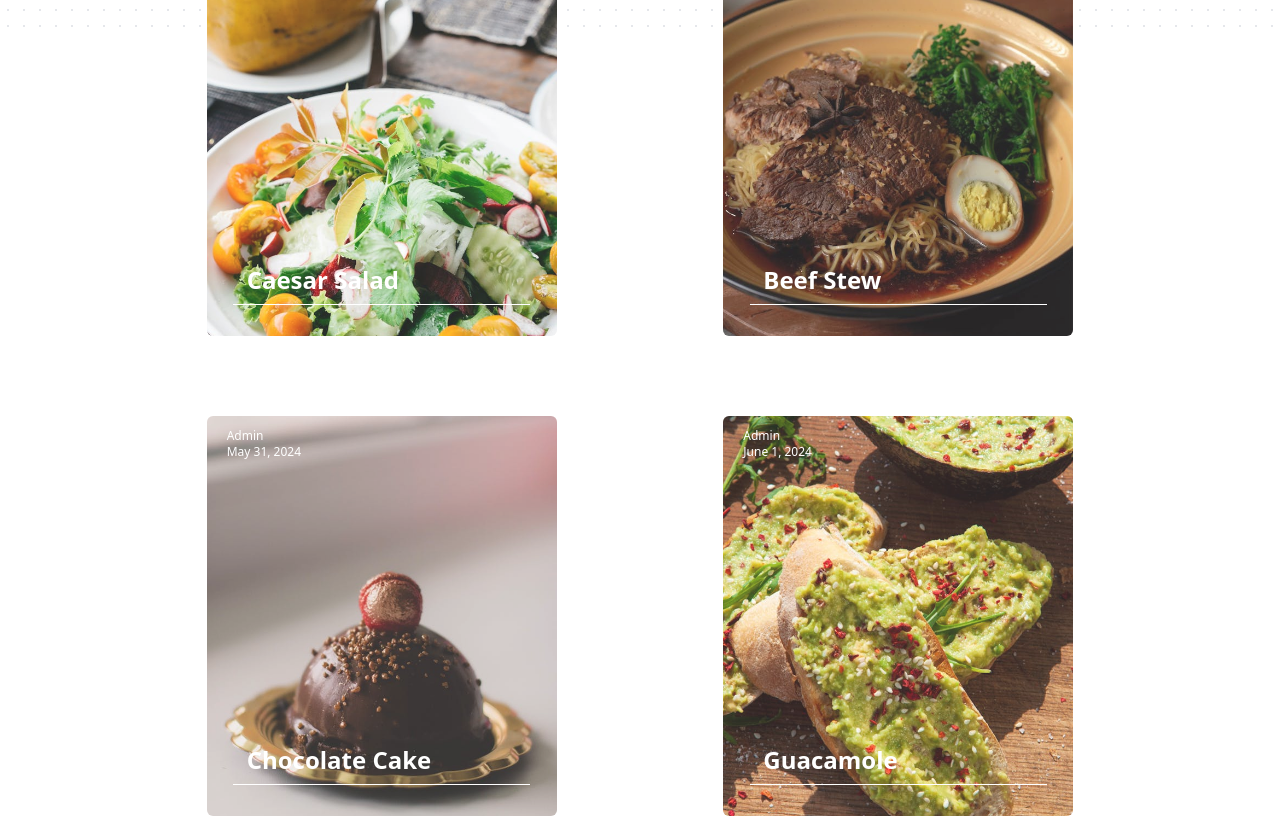
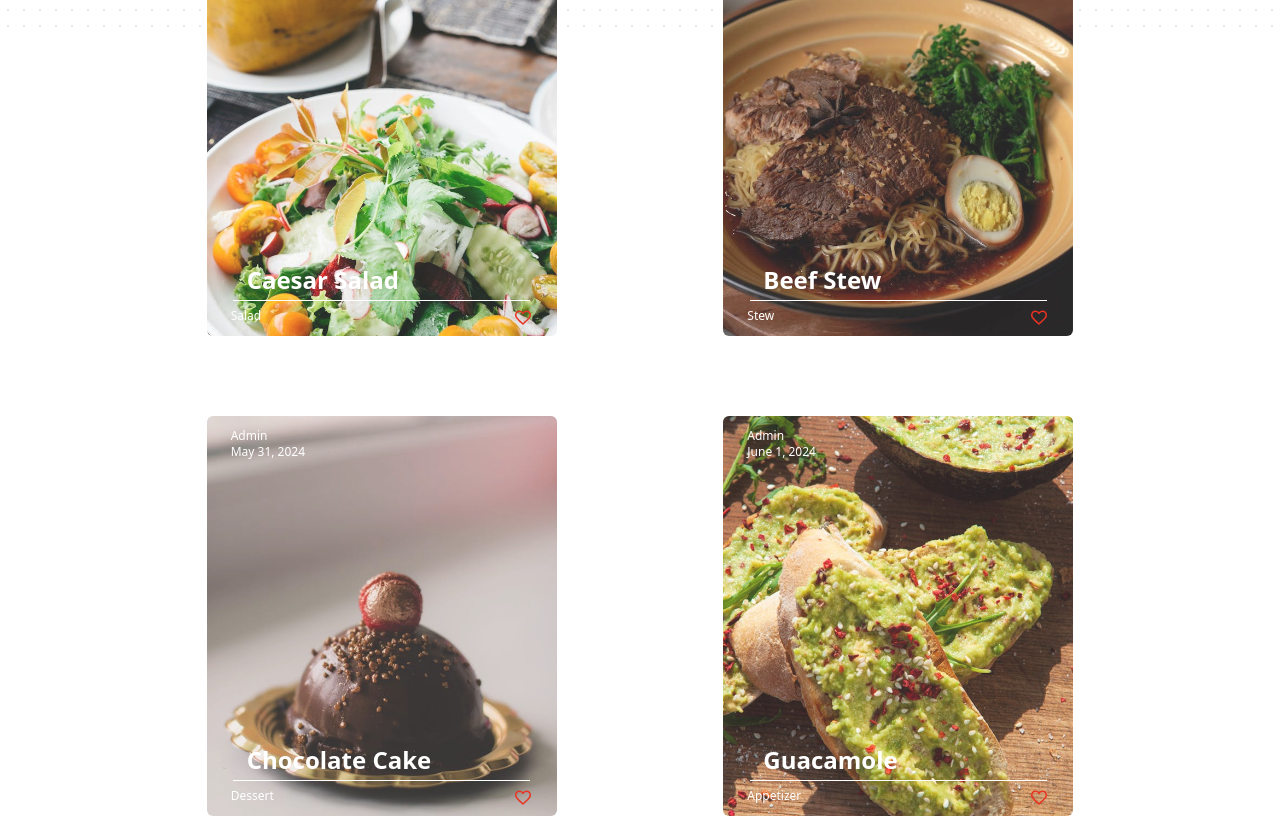
Before and after one commit to sri-anya/FoodBlog, a React (Vite) app: page / in a window 1280 px wide. Shown: the part 766-1584 px from the top of the page. Built offline with nearby package versions, Linux system fonts and the light colour scheme; data requests are answered from the project's data file.

Commit message:
added like button

```diff
--- a/src/components/RecipeCard.jsx
+++ b/src/components/RecipeCard.jsx
@@ -1,15 +1,21 @@
+import { useState } from "react";
 import { useNavigate } from "react-router-dom";
 
 const RecipeCard = ({ recipe }) => {
 
+    const [liked, setLiked] = useState(false)
+
     const navigate = useNavigate();
     return (
-        <div className="container h-[400px] w-[350px] relative" onClick={() => navigate(`/recipe/${recipe.id}`)}>
-            <p className='text-white absolute top-3 z-10 left-5 text-xs'>Admin</p>
-            <p className='text-white absolute top-7 z-10 left-5 text-xs'>{recipe.date_created}</p>
-            <img className="w-full h-full object-cover opacity-85 rounded-md " src={recipe.keyImage} alt="" />
-            <h1 className="text-white font-bold text-2xl absolute bottom-[10%] left-10 hover:text-[#7c767c] cursor-pointer text-wrap">{recipe.title}</h1>
-            <div className='h-[1px] w-[85%] mx-auto bg-white relative bottom-8 z-1'></div>
+        <div className="container h-[400px] w-[350px] relative" >
+            <p className='text-white absolute top-3 z-10 left-6 text-xs'>Admin</p>
+            <p className='text-white absolute top-7 z-10 left-6 text-xs'>{recipe.date_created}</p>
+            <img className="w-full h-full object-cover opacity-85 rounded-md " src={recipe.keyImage} alt="recipeImage" />
+            <h1 className="text-white font-bold text-2xl absolute bottom-[10%] left-10 hover:text-[#7c767c] cursor-pointer text-wrap"  onClick={() => navigate(`/recipe/${recipe.id}`)}>{recipe.title}</h1>
+            <div className='h-[1px] w-[85%] mx-auto bg-white relative bottom-9 z-1'></div>
+            <p className="text-white absolute bottom-3 z-10 left-6 text-xs">{recipe.category}</p>
+            {liked ? <button className="text-white absolute bottom-2 z-10 right-6 text-xs" onClick={()=>setLiked(!liked)}><img src="/heart.svg" alt="heartFilled" /></button> :
+            <button className="text-white absolute bottom-2 z-10 right-6 text-xs" onClick={()=>setLiked(!liked)}><img src="/empty_heart.svg" alt="emptyHeart" /></button>}
         </div>
     )
 }
```
Also changed, not shown: public/empty_heart.svg (added).
